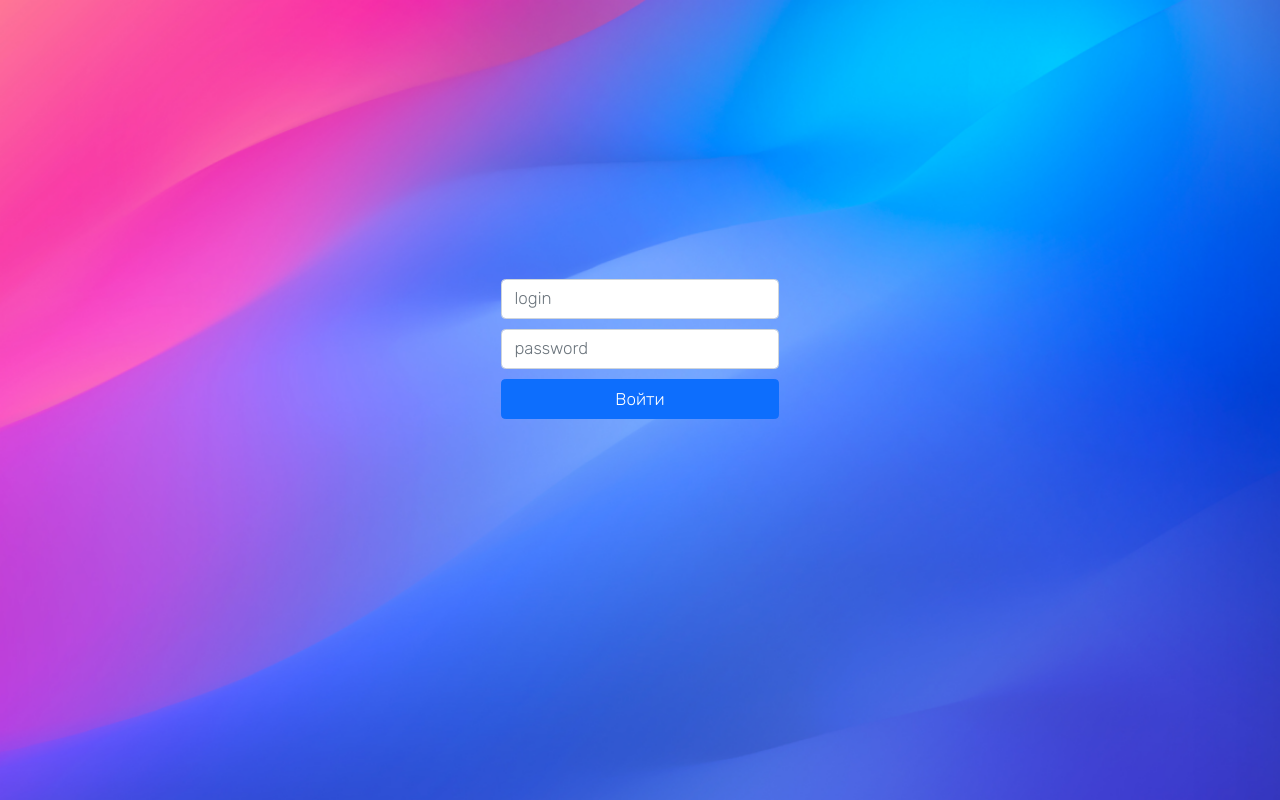
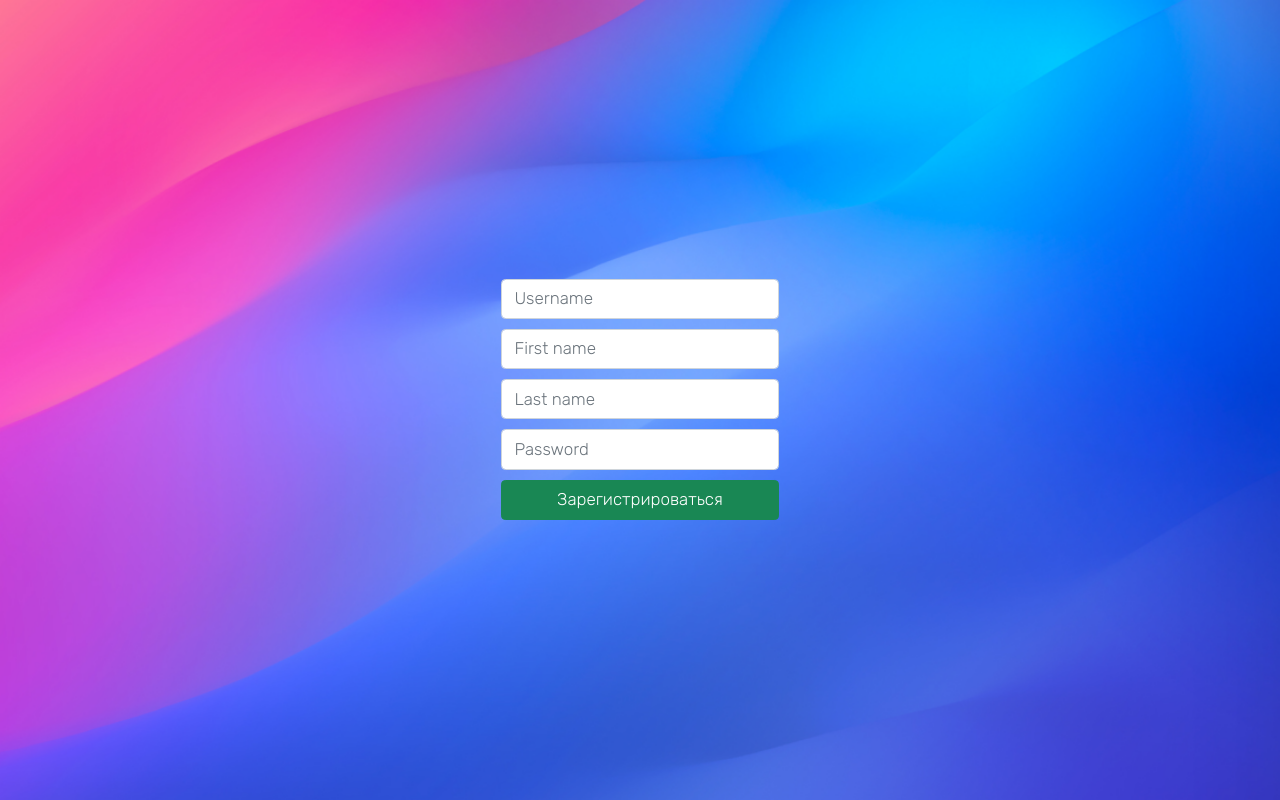
Before and after one commit to push-ebx/messenger, a React (Create React App) app in the folder client/: page /register in a window 1280 px wide. Before the commit this address led to /login. Built offline with nearby package versions, Linux system fonts and the light colour scheme; no server answers.

Commit message:
added registration component

```diff
--- a/client/src/components/AppRouter.js
+++ b/client/src/components/AppRouter.js
@@ -4,6 +4,7 @@ import Login from "./Login";
 import {Col, Row} from "react-bootstrap";
 import Chat from "./Chat";
 import {AuthContext} from "../context";
+import Register from "./Register";
 
 const AppRouter = () => {
   const {isAuth, setIsAuth} = useContext(AuthContext);
@@ -23,6 +24,17 @@ const AppRouter = () => {
                 </Row>
               </div>
             </Route>
+            <Route path="/chats">
+              <div className="container-lg container-fluid">
+                <Row className="px-md-5" style={{height: '100vh'}}>
+                  <Col md={4} style={{height: '100%', padding: '1vh 0'}} className="d-none d-lg-block">
+                    <Col className="glass" style={{height: '20%', marginRight: '1vh'}}>Поиск</Col>
+                    <Col className="glass" style={{height: '79%', marginTop: '1vh', marginRight: '1vh'}}>Сообщения</Col>
+                  </Col>
+                  <Chat/>
+                </Row>
+              </div>
+            </Route>
             <Redirect to="/chats"/>
           </Switch>
           :
@@ -30,6 +42,9 @@ const AppRouter = () => {
             <Route path="/login">
               <Login/>
             </Route>
+            <Route path="/register">
+              <Register/>
+            </Route>
             <Redirect to="/login"/>
           </Switch>
   );
--- a/client/src/components/Chat.js
+++ b/client/src/components/Chat.js
@@ -11,11 +11,11 @@ import events from "../events"
 import {Col} from "react-bootstrap";
 import {useParams} from "react-router-dom";
 
-const Chat = (props) => {
-  const [messages, setMessages] = useState([]);
+const Chat = () => {
+  const [messages, setMessages] = useState([])
   const params = useParams()
-  const inputRef = useRef();
-  const [isLoad, setIsLoad] = useState(true);
+  const inputRef = useRef()
+  const [isLoad, setIsLoad] = useState(true)
   const [thisUser, setThisUser] = useState({
     id: null,
     username: "NoName",
@@ -23,6 +23,7 @@ const Chat = (props) => {
     last_name: "NoName",
     sex: null
   })
+  const [companation, setCompanation] = useState({})
 
   const getConv = async () => {
     if (params.id) await getConversationById(params?.id).then((res) => res && setMessages(res.data))
@@ -41,7 +42,6 @@ const Chat = (props) => {
     console.log(messages)
   }
 
-  // not async
   useEffect(() => {
     foo()
     console.log('TEST')
@@ -99,7 +99,7 @@ const Chat = (props) => {
                   )}
                 </>
                 :
-                <h6>Загрузка...</h6>
+                <h3 style={{margin: "auto"}}>Загрузка...</h3>
             }
           </div>
           <div className="flex-grow-0 px-4" style={{marginBottom: '15px'}}>
--- a/client/src/components/Message/style.css
+++ b/client/src/components/Message/style.css
@@ -2,13 +2,20 @@
   border-radius: 15px;
   margin: 0 5px;
   max-width: 300px;
-  background: rgba(0, 0, 0, 0.2);
+  background: rgba(0, 0, 0, 0.05);
   backdrop-filter: blur(30px);
   -webkit-backdrop-filter: blur(30px);
   border: 1px solid rgba(255, 255, 255, 0.12);
   display: flex;
   margin-bottom: 5px;
 }
+
+@-moz-document url-prefix() {
+  .message{
+    background: rgba(0, 0, 0, 0.3);
+  }
+}
+
 
 .right_mes{
   margin-left: auto;
--- /dev/null
+++ b/client/src/components/Register.js
@@ -0,0 +1,49 @@
+import React, {useContext, useRef} from 'react';
+import 'bootstrap/dist/css/bootstrap.min.css';
+import {registration} from '../API/methods/auth'
+import {useHistory} from "react-router-dom";
+import {AuthContext} from "../context";
+
+const Register = () => {
+  const username = useRef();
+  const password = useRef();
+  const first_name = useRef();
+  const last_name = useRef();
+  const router = useHistory()
+  const {isAuth, setIsAuth} = useContext(AuthContext);
+
+  const register = () => {
+    const new_user = {
+      username: username.current.value,
+      first_name: first_name.current.value,
+      last_name: last_name.current.value,
+      password: password.current.value,
+      sex: 1
+    }
+    registration(new_user).then(res => {
+      const error_code = res.data.error?.code;
+      if (error_code) {
+        error_code === 421 && console.log("The user has already been created");
+        error_code === 422 && console.log(res.data.error);
+      } else {
+        document.cookie = `access_token=${res.data.token}; expires=Tue, 19 Jan 2038 03:14:07 UTC;`;
+        setIsAuth(true);
+        router.push("/chats")
+      }
+    }).catch(err => err.response.status === 400 && console.log("Registration error"));
+  }
+
+  return (
+      <div className="container d-flex justify-content-center align-items-center">
+        <div className="col-lg-3 col d-flex flex-column align-items-center" style={{margin: "25%"}}>
+          <input ref={username} type="text" className="form-control" id="username" placeholder="Username"/>
+          <input style={{margin:'10px'}} ref={first_name} type="text" className="form-control" id="first_name" placeholder="First name"/>
+          <input ref={last_name} type="text" className="form-control" id="last_name" placeholder="Last name"/>
+          <input style={{margin:'10px'}} ref={password} type="password" className="form-control" id="password" placeholder="Password"/>
+          <button type="button" className="btn btn-success" onClick={register} style={{width: '100%'}}>Зарегистрироваться</button>
+        </div>
+      </div>
+  );
+};
+
+export default Register;
--- a/client/src/components/UI/glassInput/style.css
+++ b/client/src/components/UI/glassInput/style.css
@@ -6,11 +6,16 @@
   outline-style: none;
   caret-color: #888;
   font-weight: 300;
-
-  background: rgba(0, 0, 0, 0.3);
+  background: rgba(0, 0, 0, 0.05);
   backdrop-filter: blur(5px);
   -webkit-backdrop-filter: blur(30px);
   border: 1px solid rgba(255, 255, 255, 0.12);
+}
+
+@-moz-document url-prefix() {
+  .input {
+    background: rgba(0, 0, 0, 0.3);
+  }
 }
 
 .input::placeholder{
```
Also changed, not shown: 1 other file (tests, documents, lock files or other folders).
